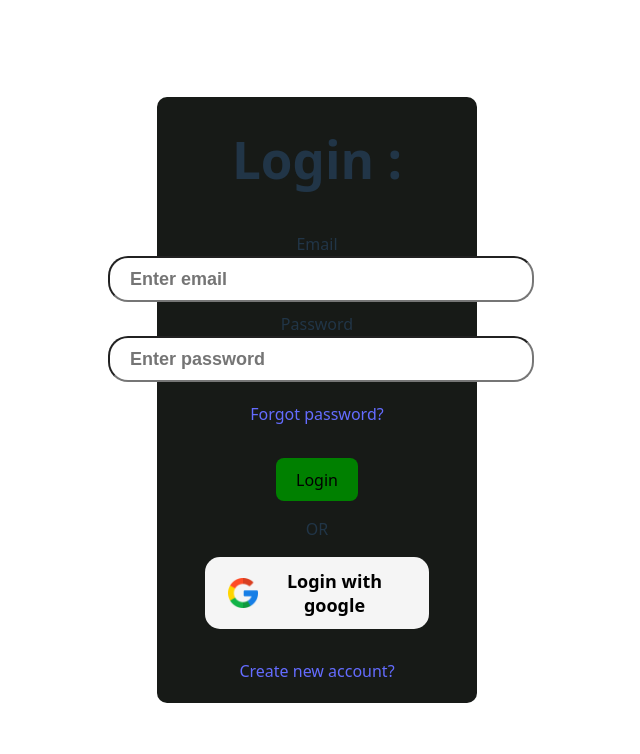
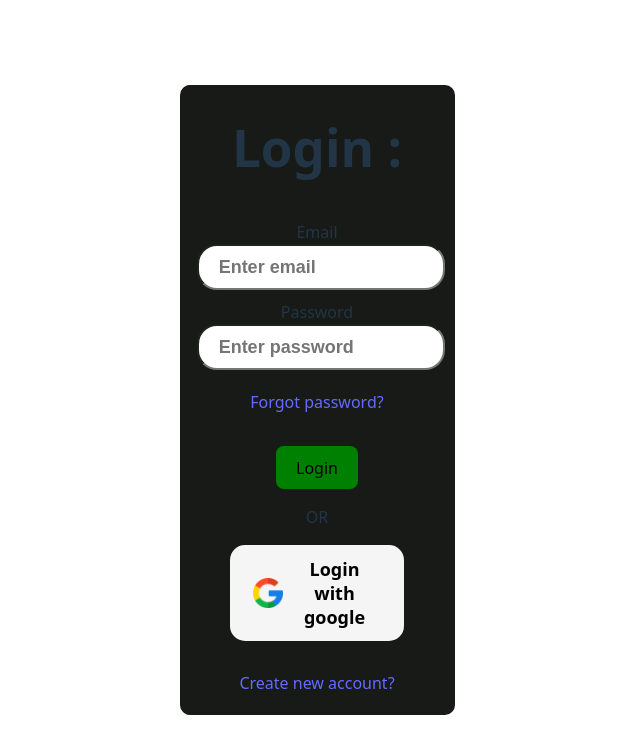
Before and after one commit to mdsahalpp/BlogSpot, a React (Vite) app in the folder frontend/: page /login in a window 1280 px wide. Shown: the top 754 px of the page, without its empty margins (323-963 px from the left). Built offline with nearby package versions, Linux system fonts and the light colour scheme; no server answers.

Commit message:
adjust input

```diff
--- a/frontend/src/pages/auth/login.css
+++ b/frontend/src/pages/auth/login.css
@@ -20,11 +20,12 @@
   display: flex;
   flex-direction: column;
   align-items: center;
-  width: 25vw;
+  width: 90%;
 }
 
 .l-form input {
   margin-left: 8px;
+  width: 90%;
 }
 
 .l-btn {
```
